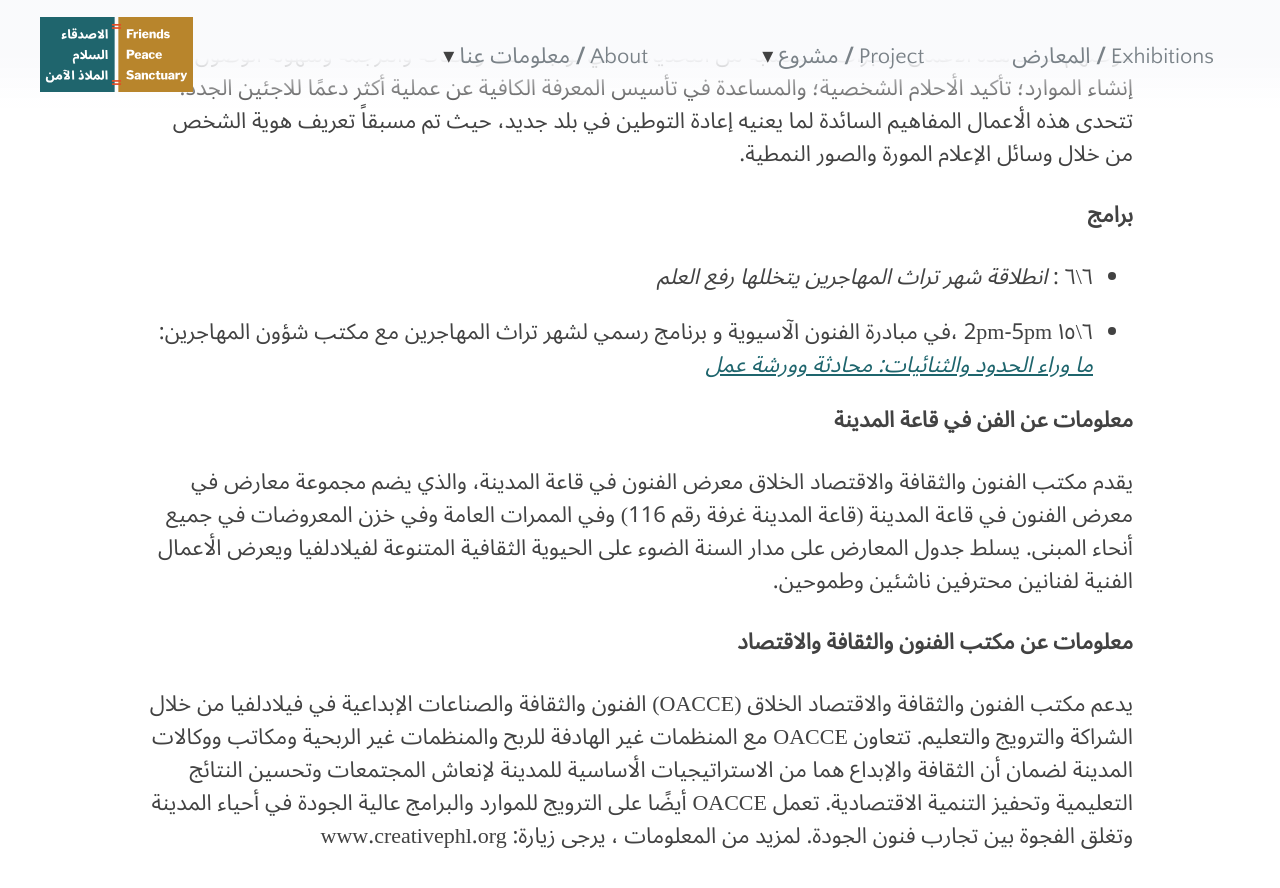
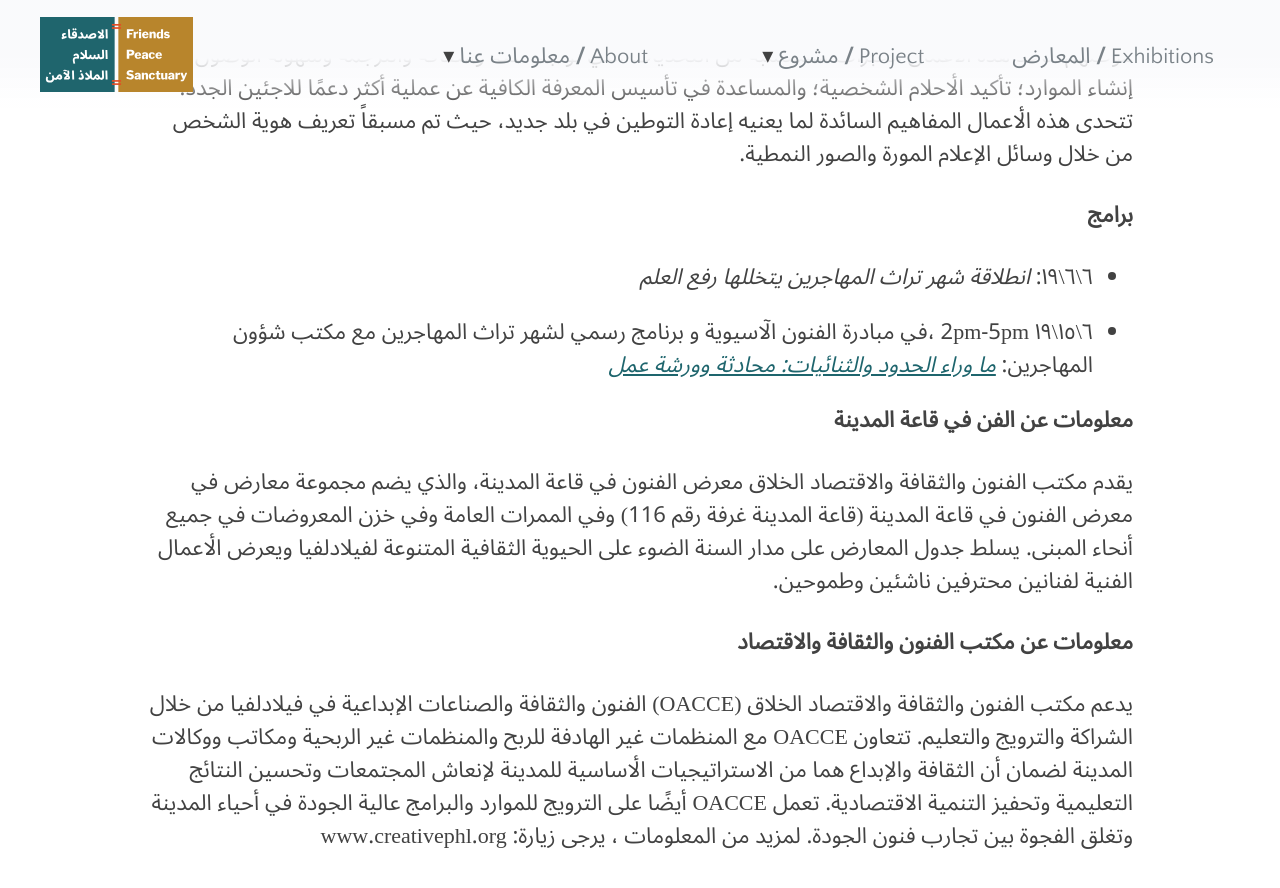
Before and after one commit to swat-ds/fps.swarthmore.edu, a Jekyll site: the page built from _posts/2019-05-15-sanctuary.md, in a window 1280 px wide and 900 px high, scrolled down 2758 px. Shown: the top 888 px of the window. Built offline with Jekyll 4.4.1, drawn with Linux system fonts in a browser that asks for light colours.

Commit message:
Update 2019-05-15-sanctuary.md

```diff
--- a/_posts/2019-05-15-sanctuary.md
+++ b/_posts/2019-05-15-sanctuary.md
@@ -70,9 +70,9 @@ Informative and demanding, this exhibition showcases artworks that provoke and r
 **برامج**
 {: .ar}
 
-- ٦\٦ : _انطلاقة شهر تراث المهاجرين يتخللها رفع العلم_
+- ٦\٦\١٩: _انطلاقة شهر تراث المهاجرين يتخللها رفع العلم_
 {: .ar}
-- ٦\١٥ 2pm-5pm ،في مبادرة الفنون الآسيوية و برنامج رسمي لشهر تراث المهاجرين مع مكتب شؤون المهاجرين: [_ما وراء الحدود والثنائيات: محادثة وورشة عمل_](http://asianartsinitiative.org/event/beyond-borders-and-binaries)
+- ٦\١٥\١٩ 2pm-5pm ،في مبادرة الفنون الآسيوية و برنامج رسمي لشهر تراث المهاجرين مع مكتب شؤون المهاجرين: [_ما وراء الحدود والثنائيات: محادثة وورشة عمل_](http://asianartsinitiative.org/event/beyond-borders-and-binaries)
 {: .ar}
 
 
```
